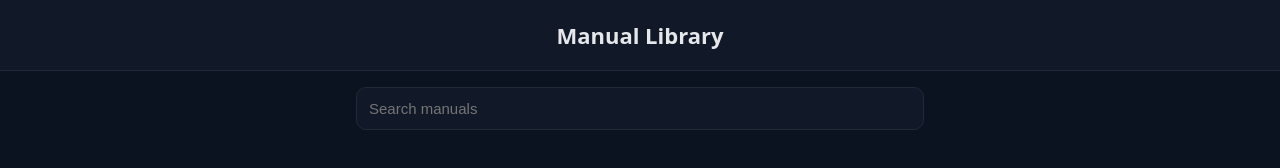
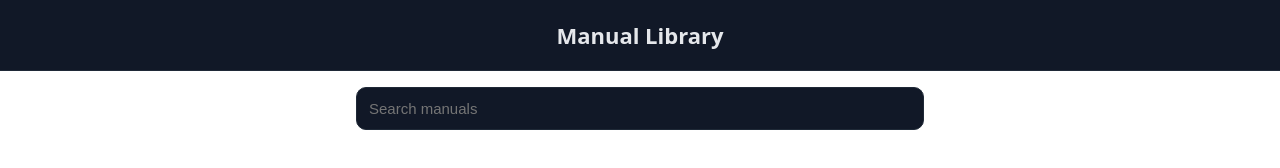
Before and after one commit to manualzz/ManualLibrary, a plain HTML site: page index.html in a window 1280 px wide. Drawn offline with Linux system fonts and the light colour scheme; no server answers.

Commit message:
Update style.css

```diff
--- a/style.css
+++ b/style.css
@@ -6,7 +6,7 @@
 
 body {
   font-family: system-ui, -apple-system, Arial, sans-serif;
-  background: #0b1220;
+  background: #ffffff;
   color: #e5e7eb;
 }
 
```
